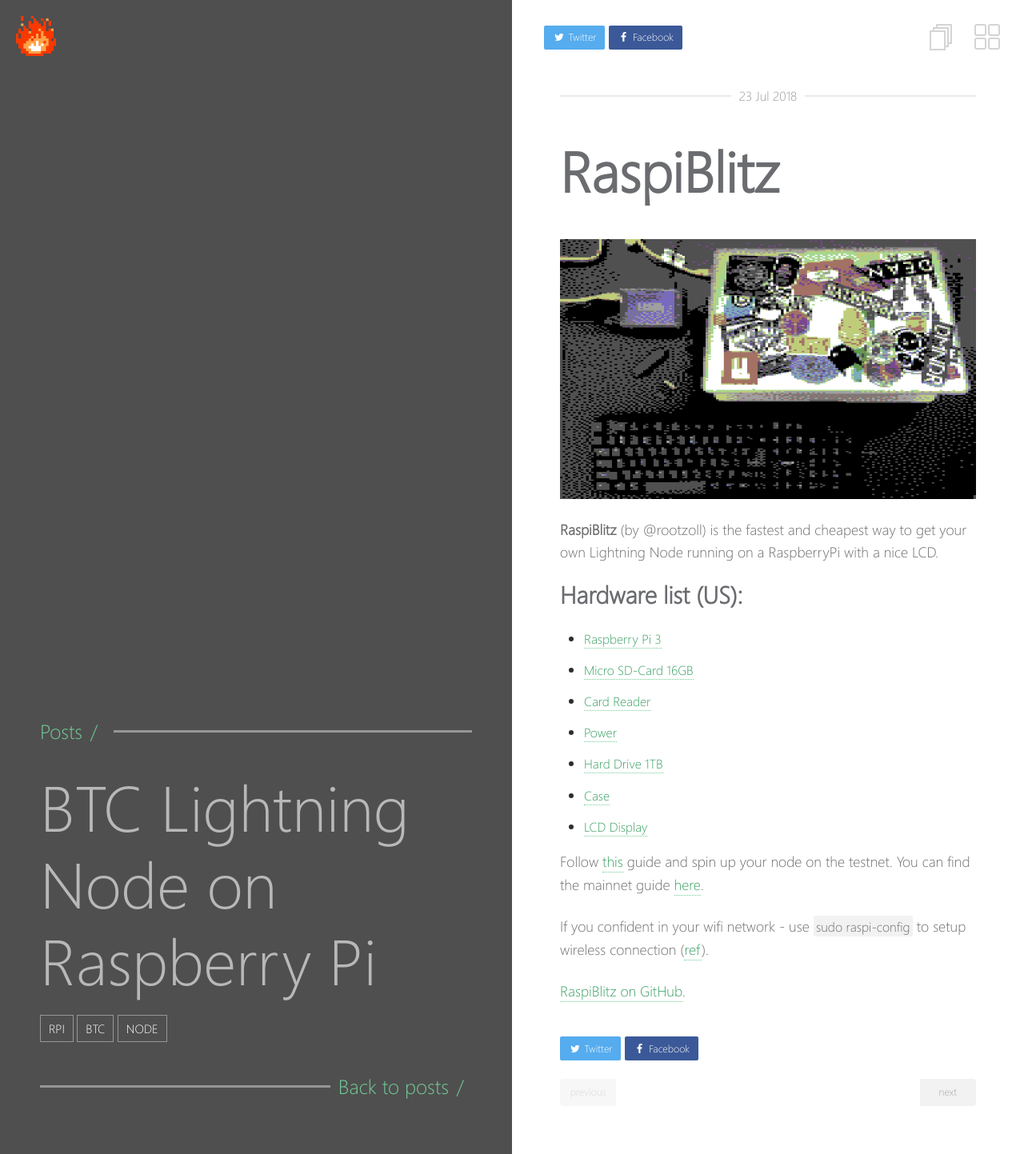
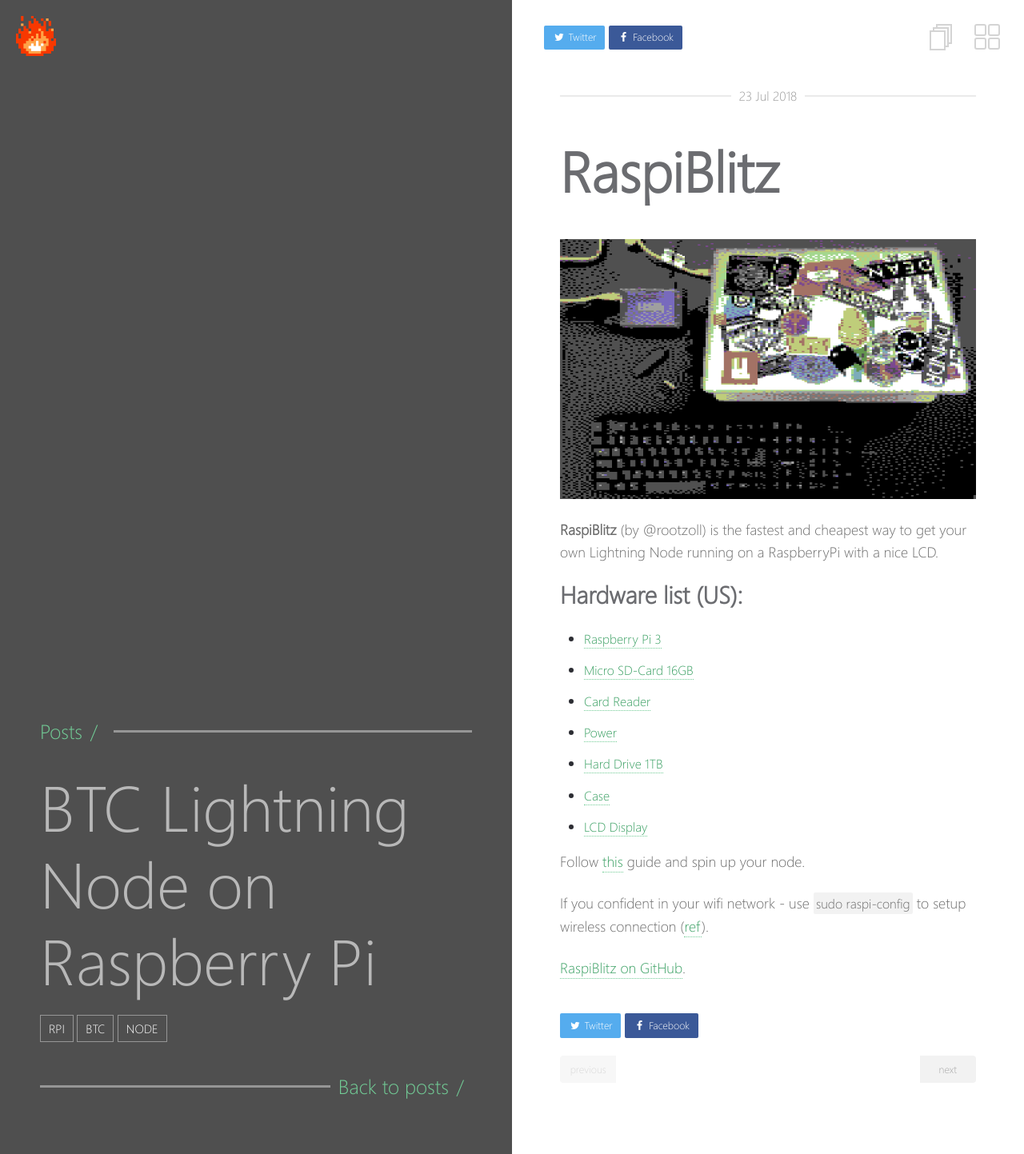
Before and after one commit to charlesrocket/charlesrocket.github.io, a Jekyll site: the page built from _posts/2018-07-23-raspiblitz.md, in a window 1280 px wide. Shown: the whole page at 80% size. Built offline with Jekyll 4.4.1, drawn with Linux system fonts in a browser that asks for light colours.

Commit message:
Drop old links

```diff
--- a/_posts/2018-07-23-raspiblitz.md
+++ b/_posts/2018-07-23-raspiblitz.md
@@ -25,7 +25,7 @@ tags:
 * [Case](http://a.co/1774Hwl)
 * [LCD Display](http://a.co/65p2wu6)
 
-Follow [this](https://github.com/rootzoll/raspiblitz/blob/master/README.md#prepare-your-hardware) guide and spin up your node on the testnet. You can find the mainnet guide [here](https://github.com/Stadicus/guides/blob/master/raspibolt/raspibolt_50_mainnet.md#mainnet).
+Follow [this](https://github.com/rootzoll/raspiblitz/blob/master/README.md#hardware-needed) guide and spin up your node.
 
 If you confident in your wifi network - use `sudo raspi-config` to setup wireless connection ([ref](https://www.raspberrypi.org/documentation/configuration/wireless/wireless-cli.md)).
 
```
